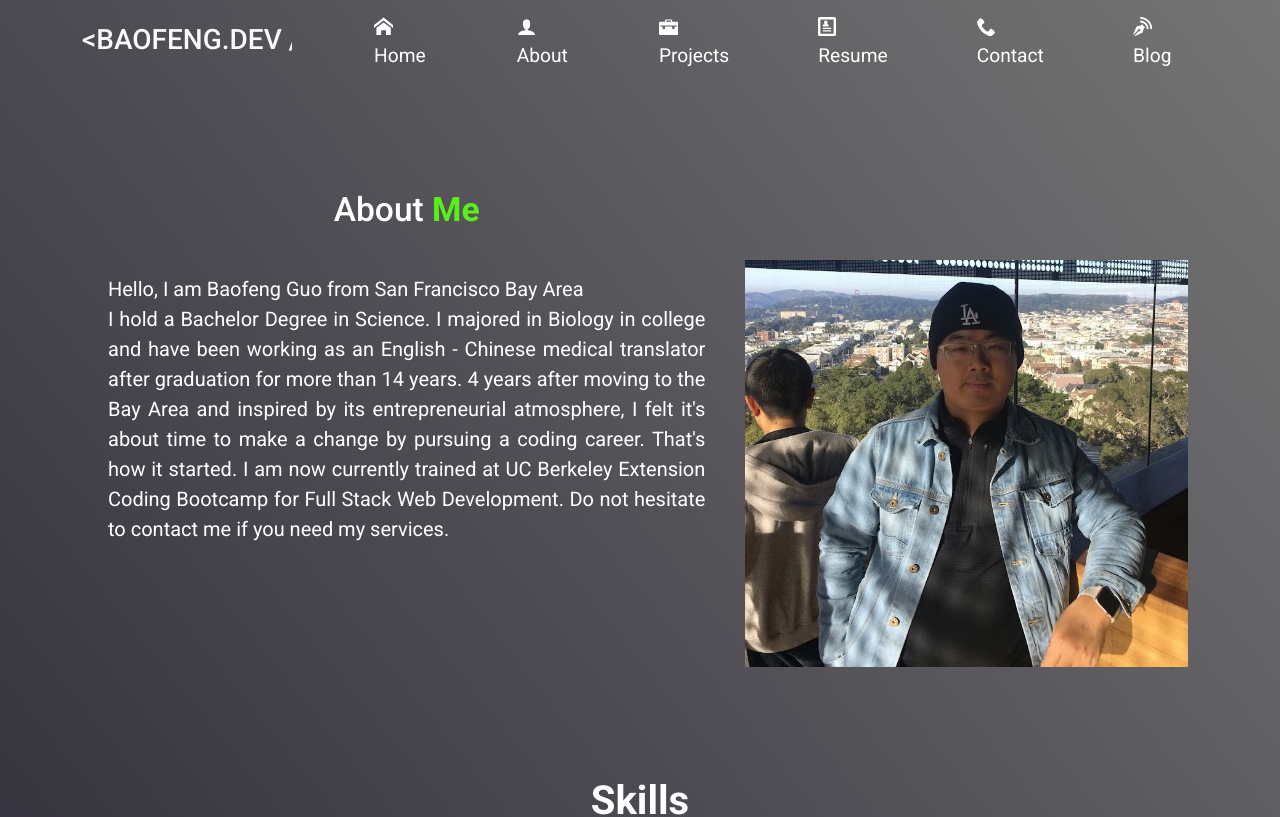
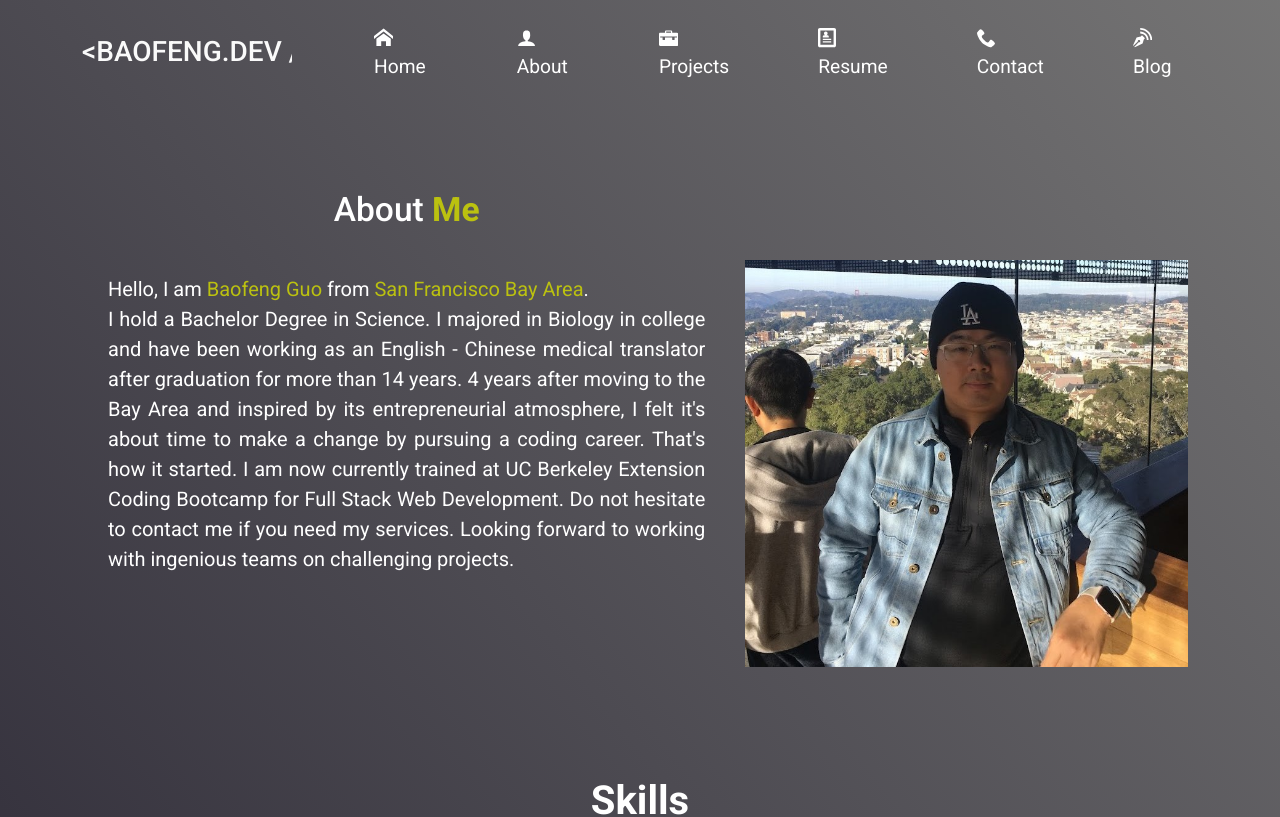
Before and after one commit to magickw/ReactPortfolio, a React (Create React App) app: page /about in a window 1280 px wide. Shown: the top 817 px of the page. Built offline with nearby package versions, Linux system fonts and the light colour scheme.

Commit message:
added animation to homepage.

```diff
--- a/package.json
+++ b/package.json
@@ -9,6 +9,7 @@
     "@testing-library/react": "^12.1.3",
     "@testing-library/user-event": "^13.5.0",
     "bootstrap": "^5.1.3",
+    "framer-motion": "^6.3.0",
     "gh-pages": "^3.2.3",
     "react": "^17.0.2",
     "react-bootstrap": "^2.2.0",
--- a/src/components/About/AboutCard.js
+++ b/src/components/About/AboutCard.js
@@ -7,11 +7,13 @@ function AboutCard() {
       <Card.Body>
         <blockquote className="blockquote mb-0">
           <p style={{ textAlign: "justify" }}>
-            Hello, I am <span className="purple">Baofeng Guo </span>
-            from <span className="purple">San Francisco Bay Area</span>
+            Hello, I am <span className="yellow">Baofeng Guo </span>
+            from <span className="yellow">San Francisco Bay Area</span>.
             <br />I hold a Bachelor Degree in Science. I majored in Biology in college and have been working as an English - Chinese medical translator after graduation for more than 14 years. 4 years after moving to the Bay Area and inspired by its entrepreneurial atmosphere, I felt it's about time to make a change by pursuing a coding career.
 
             That's how it started. I am now currently trained at UC Berkeley Extension Coding Bootcamp for Full Stack Web Development. Do not hesitate to contact me if you need my services.
+
+            Looking forward to working with ingenious teams on challenging projects.
             <br />
             <br />
           </p>
--- a/src/components/Home/Home.js
+++ b/src/components/Home/Home.js
@@ -5,6 +5,24 @@ import Type from "./Type";
 import { ImLocation2 } from "react-icons/im";
 
 import emoji from "react-easy-emoji";
+// Animation
+import { motion } from "framer-motion";
+
+const contentVariants = {
+  initial: {
+    translateX: "-100vw",
+    opacity: 0,
+  },
+
+  animate: {
+    translateX: "0vw",
+    opacity: 1,
+    transition: {
+      duration: 2,
+      when: "beforeChildren",
+    },
+  },
+};
 
 function Home() {
   return (
@@ -12,6 +30,12 @@ function Home() {
       <Container fluid className="home-section" id="home">
         <Container className="home-content">
           <Row>
+          <motion.div
+        className="content"
+        variants={contentVariants}
+        initial="initial"
+        animate="animate"
+      >
             <Col md={7} className="home-header">
               <h1 style={{ paddingBottom: 15 }} className="heading">
                 Hi There!{" "}
@@ -26,12 +50,11 @@ function Home() {
                 <Type />
               </div>
             </Col>
-
+            </motion.div>
             <Col md={5} style={{ justifyContent: "center", paddingBottom: 20 }}>
               <img src={profileImg} alt="profile" className="img-fluid"/>
-              <ImLocation2 style={{ fontSize: "2em",  paddingTop: "10px" }}> San Fransico Bay Area
+              <ImLocation2 style={{ fontSize: "2em",  paddingTop: "10px" }}> <i>San Fransico Bay Area</i>
               </ImLocation2>
-
             </Col>
           </Row>
 
--- /dev/null
+++ b/src/components/Projects/ProjectCard.js
@@ -0,0 +1,27 @@
+import React from "react";
+import Card from "react-bootstrap/Card";
+import Button from "react-bootstrap/Button";
+//external link icon
+import { BiLinkExternal } from "react-icons/bi";
+
+function ProjectCard (props) {
+  return (
+    <Card className="project-card-view">
+      <Card.Img variant="top" src={props.image_path} alt="card-img" />
+      <Card.Body>
+        <Card.Title>{props.title}</Card.Title>
+        <Card.Text style={{ textAlign: "justify" }}>
+          {props.description}
+        </Card.Text>
+        <Button variant="primary" href={props.repo_url} target="_blank">
+          <BiLinkExternal /> View Repo
+        </Button>
+
+        <Button variant="primary" href={props.deployed_url} target="_blank">
+          <BiLinkExternal /> View App
+        </Button>
+      </Card.Body>
+    </Card>
+  );
+}
+export default ProjectCard;
--- a/src/components/Projects/ProjectCards.js
+++ /dev/null
@@ -1,27 +0,0 @@
-import React from "react";
-import Card from "react-bootstrap/Card";
-import Button from "react-bootstrap/Button";
-//external link icon
-import { BiLinkExternal } from "react-icons/bi";
-
-function ProjectCards(props) {
-  return (
-    <Card className="project-card-view">
-      <Card.Img variant="top" src={props.image_path} alt="card-img" />
-      <Card.Body>
-        <Card.Title>{props.title}</Card.Title>
-        <Card.Text style={{ textAlign: "justify" }}>
-          {props.description}
-        </Card.Text>
-        <Button variant="primary" href={props.repo_url} target="_blank">
-          <BiLinkExternal /> View Repo
-        </Button>
-
-        <Button variant="primary" href={props.deployed_url} target="_blank">
-          <BiLinkExternal /> View App
-        </Button>
-      </Card.Body>
-    </Card>
-  );
-}
-export default ProjectCards;
--- a/src/components/Projects/Projects.js
+++ b/src/components/Projects/Projects.js
@@ -1,7 +1,7 @@
 import React from "react";
 import { Container, Row, Col } from "react-bootstrap";
 //components
-import ProjectCards from "./ProjectCards";
+import ProjectCard from "./ProjectCard";
 import projectData from './ProjectData';
 
 
@@ -17,7 +17,7 @@ function Projects() {
         <Row style={{ justifyContent: "center", paddingBottom: "10px" }}>
                {projectData.map(project => (
                  <Col md={4} className="project-card" key={project.id}>
-                <ProjectCards
+                <ProjectCard
                 image_path={project.image_path}
               title={project.title}
               description={project.description}
--- a/src/style.css
+++ b/src/style.css
@@ -11,7 +11,7 @@ html {
     rgba(12, 10, 22, 0.863)
   );
 
-  --imp-text-color: hsl(102, 86%, 52%);
+  --imp-text-color: hsl(62, 85%, 41%);
 }
 
 .yellow {
@@ -63,7 +63,7 @@ html {
   transition: all 0.3s ease-out 0s !important;
   /* display: flex-end !important; */
   /* float: right !important; */
-  padding: 0.3rem 2rem !important;
+  padding: 1.0rem 0.5rem !important;
   font-size: 1.2rem !important;
 }
 
```
Also changed, not shown: 1 other file (tests, documents, lock files or other folders).
